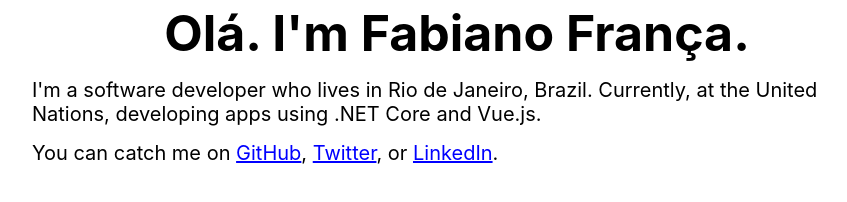
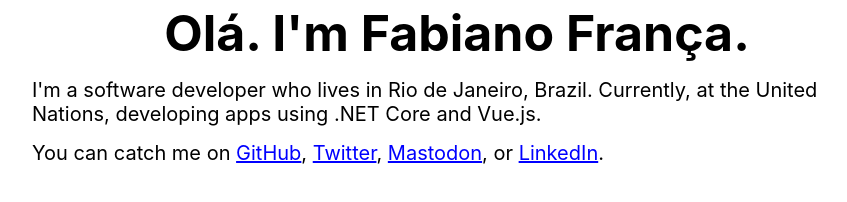
Before and after one commit to fabiano/fabiano.github.io, a plain HTML site: page index.html in a window 1280 px wide. Shown: the part 422-624 px from the top of the page, without its empty margins (183-1030 px from the left). Drawn offline with Linux system fonts and the light colour scheme.

Commit message:
Update index.html

```diff
--- a/index.html
+++ b/index.html
@@ -57,7 +57,7 @@
     I'm a software developer who lives in Rio de Janeiro, Brazil. Currently, at the United Nations, developing apps using .NET Core and Vue.js.
   </p>
   <p>
-    You can catch me on <a href="https://github.com/fabiano">GitHub</a>, <a href="https://twitter.com/fabiano">Twitter</a>, or <a href="https://www.linkedin.com/in/fab1ano">LinkedIn</a>.
+    You can catch me on <a rel="me" href="https://github.com/fabiano">GitHub</a>, <a rel="me" href="https://twitter.com/fabiano">Twitter</a>, <a rel="me" href="https://hachyderm.io/@fabiano">Mastodon</a>, or <a rel="me" href="https://www.linkedin.com/in/fab1ano">LinkedIn</a>.
   </p>
   <script>
     const ua = navigator.userAgent;
```
